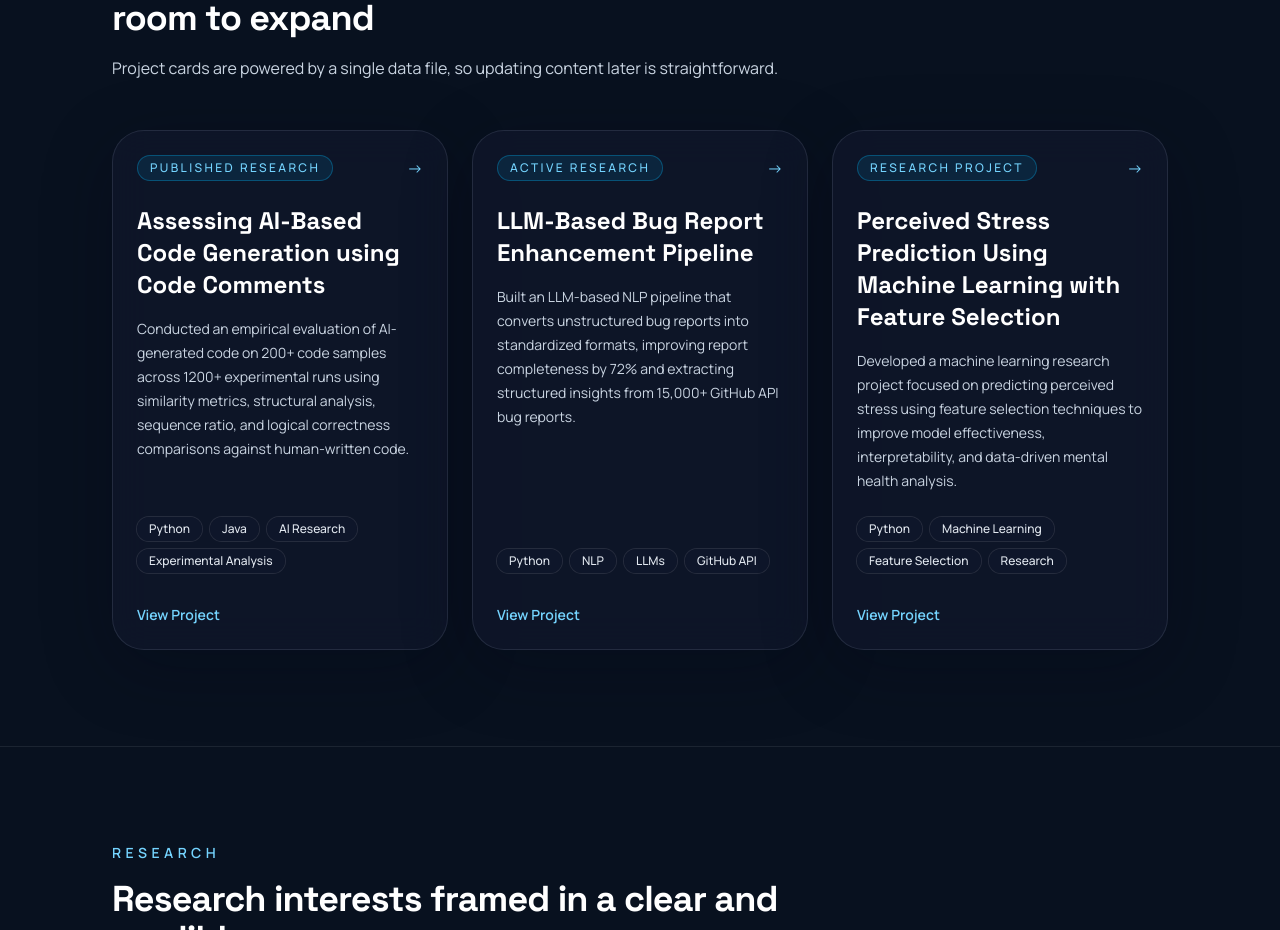
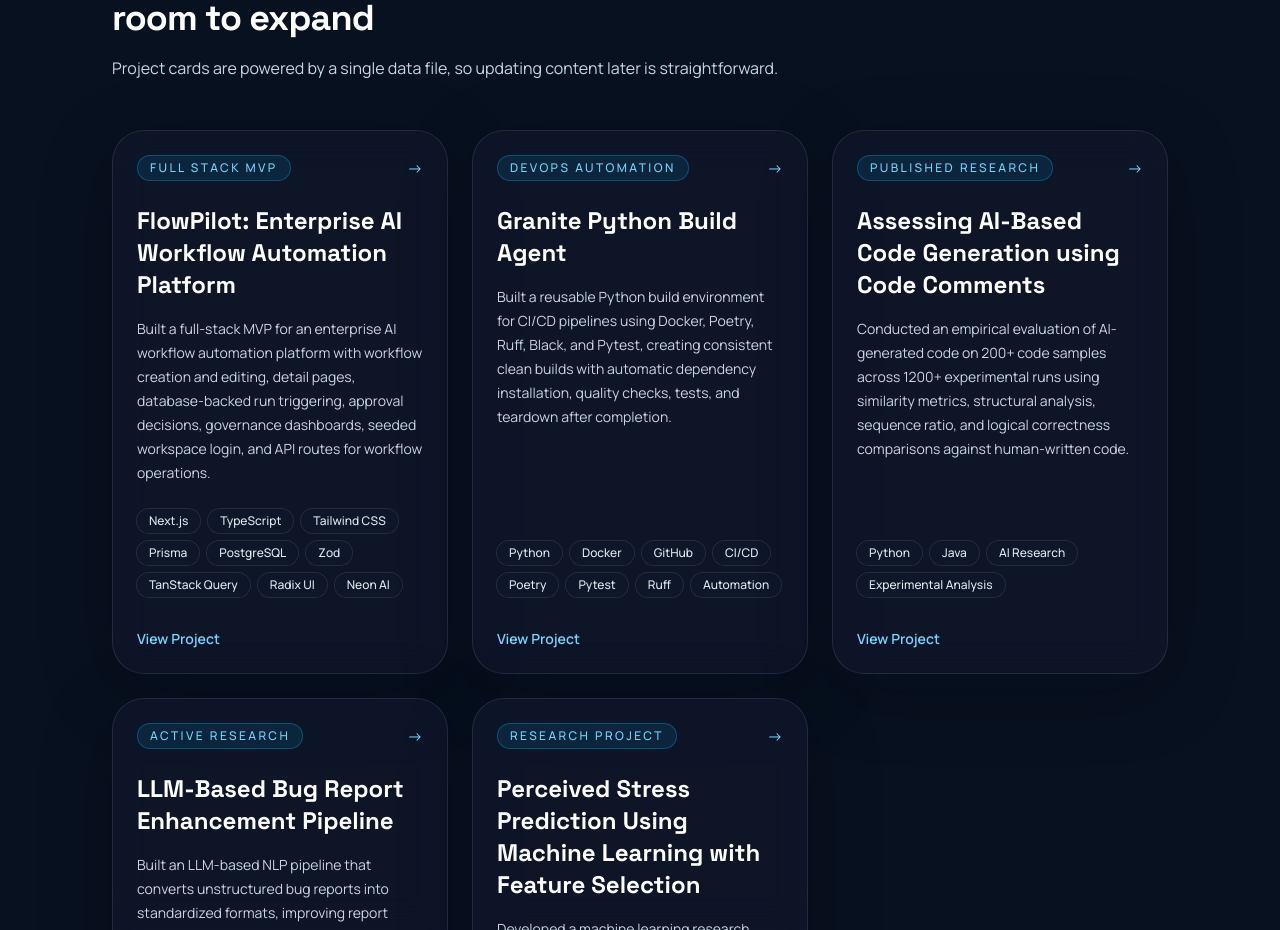
Before and after one commit to Thenmozhi2999/Thenmozhi_Sekar_Portfolio, a React (Vite) app: page / in a window 1280 px wide. Shown: the part 4221-5151 px from the top of the page. Built offline with nearby package versions, Linux system fonts and the light colour scheme.

Commit message:
Add FlowPilot and Granite projects

```diff
--- a/src/data/portfolioData.js
+++ b/src/data/portfolioData.js
@@ -104,6 +104,22 @@ export const experiences = [
 ];
 
 export const projects = [
+  {
+    title: "FlowPilot: Enterprise AI Workflow Automation Platform",
+    description:
+      "Built a full-stack MVP for an enterprise AI workflow automation platform with workflow creation and editing, detail pages, database-backed run triggering, approval decisions, governance dashboards, seeded workspace login, and API routes for workflow operations.",
+    stack: ["Next.js", "TypeScript", "Tailwind CSS", "Prisma", "PostgreSQL", "Zod", "TanStack Query", "Radix UI", "Neon AI"],
+    link: "https://flowpilot-5vmb.vercel.app/login",
+    type: "Full Stack MVP",
+  },
+  {
+    title: "Granite Python Build Agent",
+    description:
+      "Built a reusable Python build environment for CI/CD pipelines using Docker, Poetry, Ruff, Black, and Pytest, creating consistent clean builds with automatic dependency installation, quality checks, tests, and teardown after completion.",
+    stack: ["Python", "Docker", "GitHub", "CI/CD", "Poetry", "Pytest", "Ruff", "Automation"],
+    link: "https://github.com/Thenmozhi2999/granite-python-agent",
+    type: "DevOps Automation",
+  },
   {
     title: "Assessing AI-Based Code Generation using Code Comments",
     description:
```
